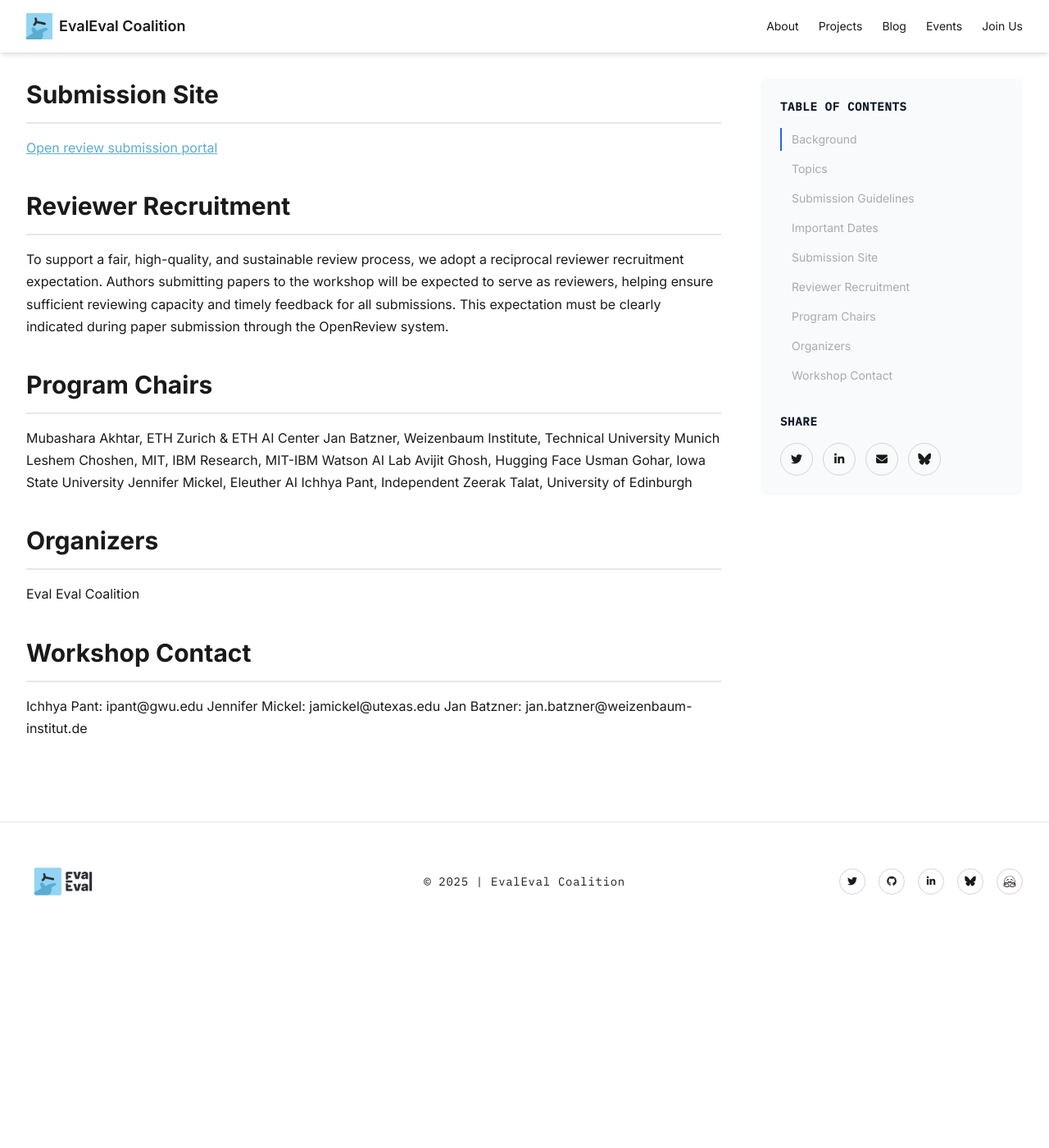
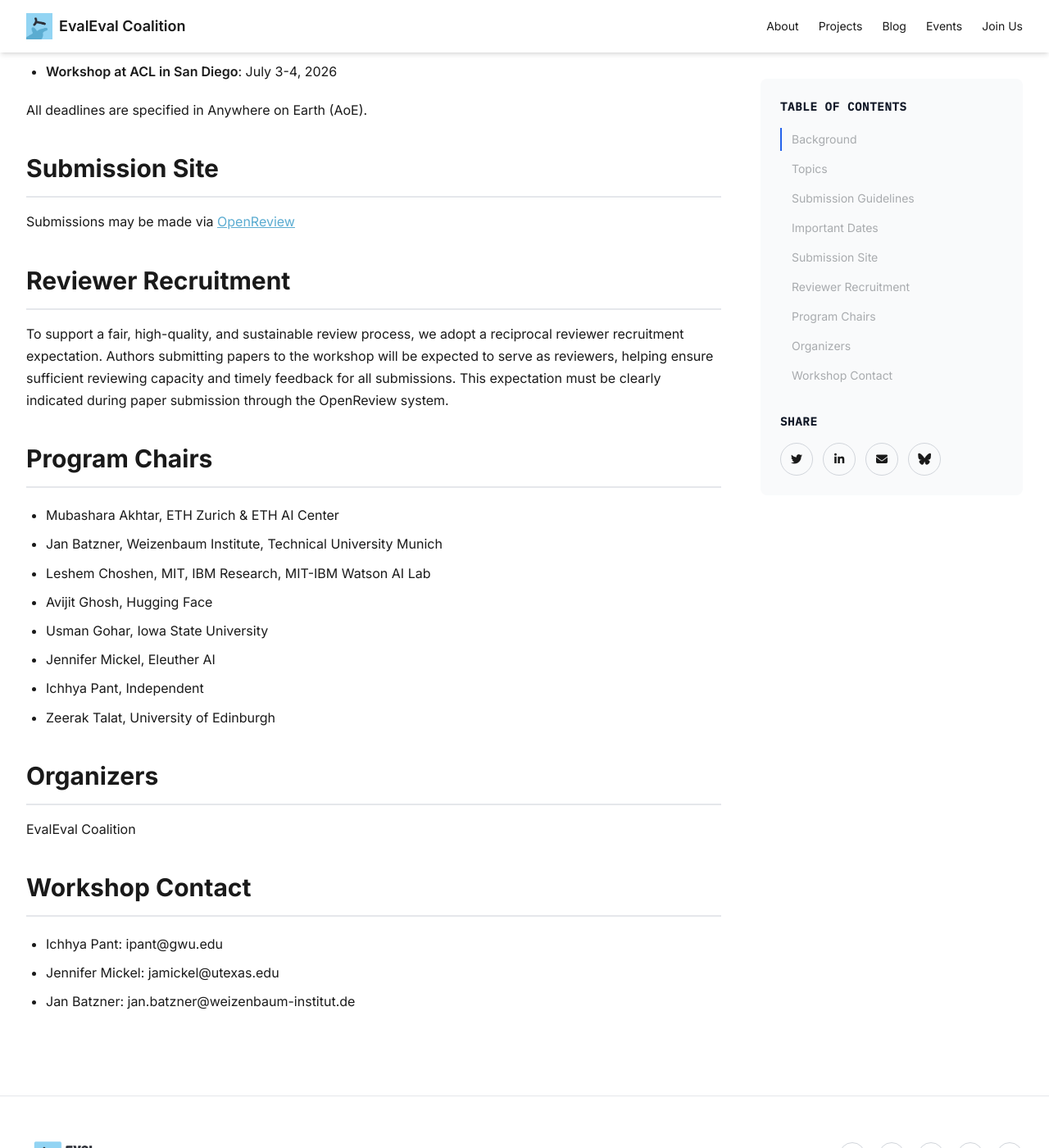
Before and after one commit to evaleval/evaleval.github.io, a Jekyll site: the page built from _events/2026-acl-workshop.md, in a window 1280 px wide and 1400 px high, scrolled down 3046 px. Shown: the whole window at 82% size. Built offline with Jekyll 4.4.1, drawn with Linux system fonts in a browser that asks for light colours; nearby versions of some CDN libraries; before the commit the page ends 4193 px from its top, so only the background shows below that; some of the changed text lies outside the part shown.

Commit message:
fix: formatting fixes for ACL workshop

```diff
--- a/_events/2026-acl-workshop.md
+++ b/_events/2026-acl-workshop.md
@@ -79,41 +79,42 @@ Papers should be submitted in the conference-provided format. The review process
 Submissions may include unpublished work as well as previously published or accepted papers, provided they do not violate dual-submission policies. Contributions are non-archival, and accepted papers will be made publicly available.
 
 ## Important Dates
-**Submission Deadline**: March 12th, 2026
-**Notification of Acceptance**: April 28, 2026
-**Camera-ready paper due**: May 14, 2026
-**Pre-recorded video due (hard deadline)**: June 4, 2026
-**Workshop at ACL in San Diego**: July 3-4, 2026
+- **Submission Deadline**: March 12th, 2026
+- **Notification of Acceptance**: April 28, 2026
+- **Camera-ready paper due**: May 14, 2026
+- **Pre-recorded video due (hard deadline)**: June 4, 2026
+- **Workshop at ACL in San Diego**: July 3-4, 2026
 
 All deadlines are specified in Anywhere on Earth (AoE).
 
 
 ## Submission Site
-[Open review submission portal][3]
+
+Submissions may be made via [OpenReview][3]
 
 
 ## Reviewer Recruitment
 To support a fair, high-quality, and sustainable review process, we adopt a reciprocal reviewer recruitment expectation. Authors submitting papers to the workshop will be expected to serve as reviewers, helping ensure sufficient reviewing capacity and timely feedback for all submissions. This expectation must be clearly indicated during paper submission through the OpenReview system.
 
 ## Program Chairs
-Mubashara Akhtar, ETH Zurich & ETH AI Center
-Jan Batzner, Weizenbaum Institute, Technical University Munich
-Leshem Choshen, MIT, IBM Research, MIT-IBM Watson AI Lab
-Avijit Ghosh, Hugging Face
-Usman Gohar, Iowa State University
-Jennifer Mickel, Eleuther AI
-Ichhya Pant, Independent
-Zeerak Talat, University of Edinburgh
+- Mubashara Akhtar, ETH Zurich & ETH AI Center
+- Jan Batzner, Weizenbaum Institute, Technical University Munich
+- Leshem Choshen, MIT, IBM Research, MIT-IBM Watson AI Lab
+- Avijit Ghosh, Hugging Face
+- Usman Gohar, Iowa State University
+- Jennifer Mickel, Eleuther AI
+- Ichhya Pant, Independent
+- Zeerak Talat, University of Edinburgh
 
 
 ## Organizers
-Eval Eval Coalition
+EvalEval Coalition
 
 
 ## Workshop Contact
-Ichhya Pant: ipant@gwu.edu
-Jennifer Mickel: jamickel@utexas.edu
-Jan Batzner: jan.batzner@weizenbaum-institut.de
+- Ichhya Pant: ipant@gwu.edu
+- Jennifer Mickel: jamickel@utexas.edu
+- Jan Batzner: jan.batzner@weizenbaum-institut.de
 
 
 [1]: https://arxiv.org/abs/2511.05613
```
Also changed, not shown: other parts of _events/2026-acl-workshop.md (+2 -2 lines).
